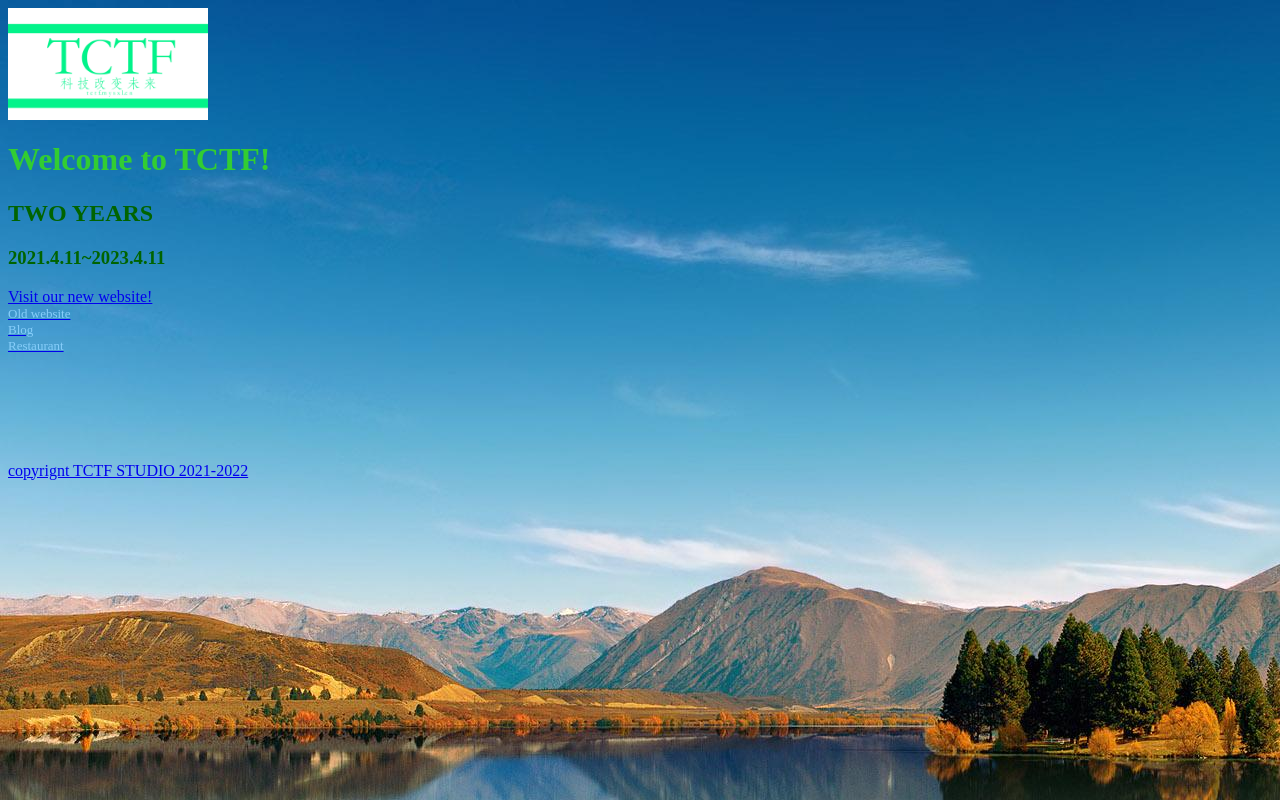
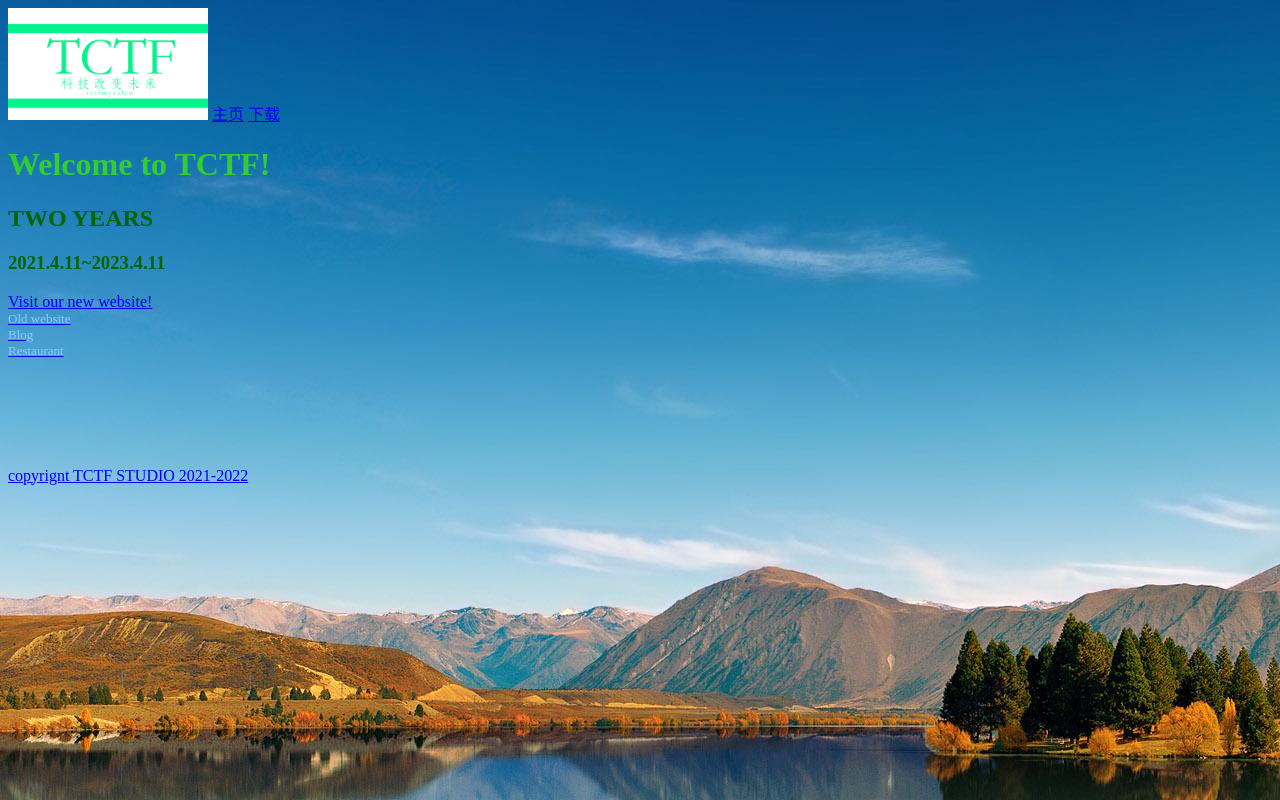
Before and after one commit to TCTF2021/TCTF2021.github.io, a plain HTML site: page index.html in a window 1280 px wide. Drawn offline with Linux system fonts and the light colour scheme.

Commit message:
Update index.html

```diff
--- a/index.html
+++ b/index.html
@@ -11,6 +11,8 @@
         <img border="0" src="tctflogo.jpg" width="200" height="112">
         <!-- /logo -->
         <!--beta-->
+        <a href="index.html">主页</a>
+        <a href="download..html">下载</a>
         <!-- headline -->
         <h1>
             <font color="LimeGreen ">Welcome to TCTF!</font>
```
